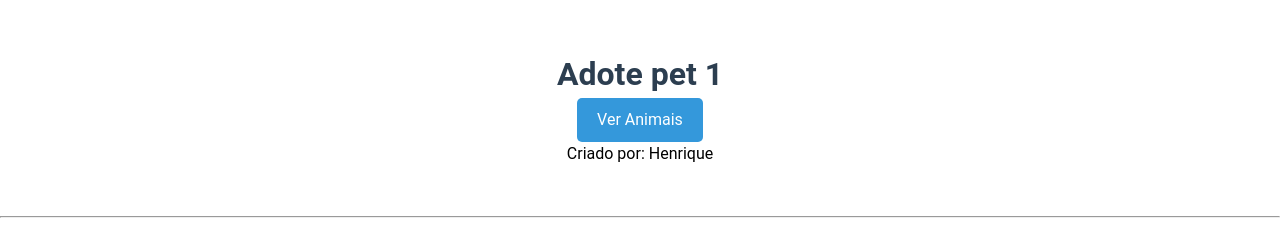
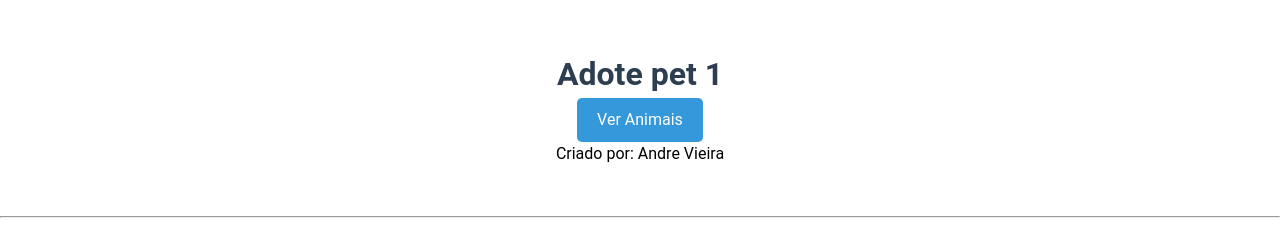
Before and after one commit to DEVinZucchetti/pagina-adocoes-equipe-2, a Vue app: page / in a window 1280 px wide. Shown: the top 232 px of the page. Built offline with nearby package versions, Linux system fonts and the light colour scheme.

Commit message:
feat:Pasta Drew no menu

```diff
--- a/src/views/Main.vue
+++ b/src/views/Main.vue
@@ -3,7 +3,7 @@
     <div class="adocao-home">
       <h1>Adote pet 1</h1>
       <button @click="entrar1">Ver Animais</button>
-      <p>Criado por: Henrique</p>
+      <p>Criado por: Andre Vieira</p>
     </div>
     <hr />
 
```
Also changed, not shown: src/views/Andre/Home.vue (renamed from src/views/pessoa1/Home.vue), src/views/Andre/Pets.vue (renamed from src/views/pessoa1/Pets.vue), src/views/Andre/Profile.vue (renamed from src/views/pessoa1/Profile.vue).
